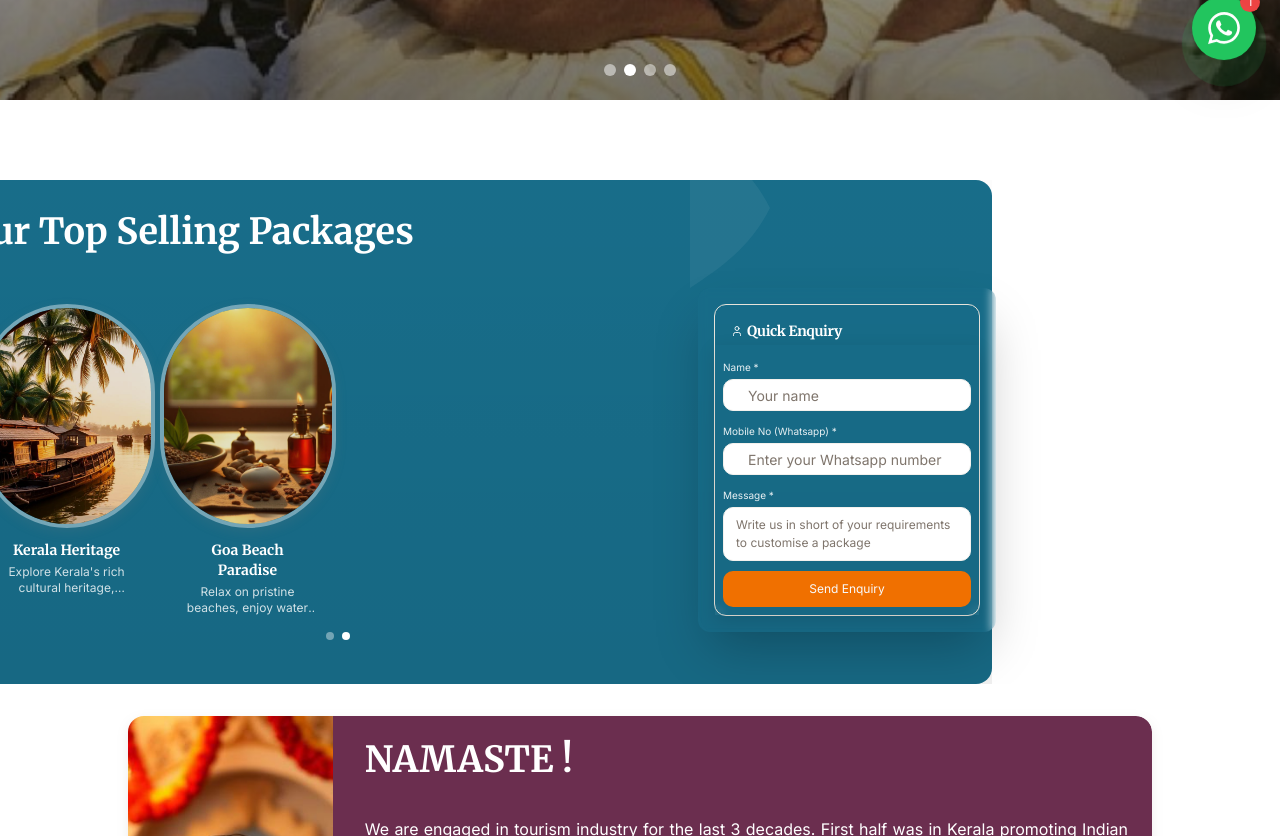
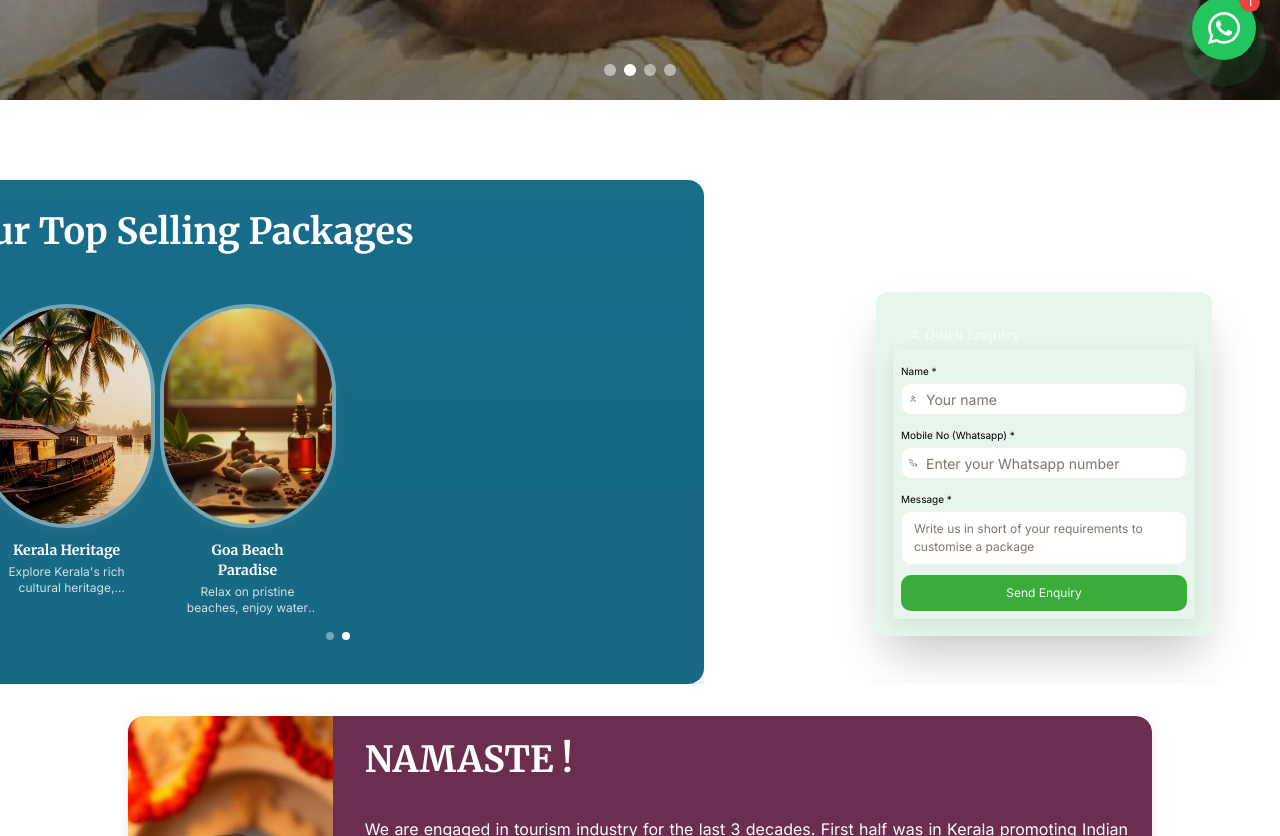
Before and after one commit to unniman123/joshyfinalwebsite, a React (Vite) app: page / in a window 1280 px wide. Shown: the part 700-1536 px from the top of the page. Built offline with nearby package versions, Linux system fonts and the light colour scheme.

Commit message:
cahnged the color of the quick inquiry and removed the form outside the blie panel

```diff
--- a/src/components/TourInquiryForm.tsx
+++ b/src/components/TourInquiryForm.tsx
@@ -62,31 +62,31 @@ const TourEnquiryForm = ({
   const formIdPrefix = formType === "dayOut" ? "dayOut" : "tour";
 
   return (
-    // Add a subtle defined border so the enquiry form reads as a distinct panel
-    <Card className="border border-white/12 shadow-none w-full bg-transparent">
+    // Add a subtle defined border so the enquiry form reads as a distinct panel (green theme)
+    <Card className="border border-green-200/20 shadow-none w-full bg-transparent">
       <CardHeader className="pb-1">
-        <CardTitle className="text-sm font-semibold text-white flex items-center gap-1">
+        <CardTitle className="text-sm font-semibold text-green-50 flex items-center gap-1">
           <User className="h-3 w-3 text-white/90" />
           {title}
         </CardTitle>
       </CardHeader>
       {/* Make inner background transparent to avoid doubling-up dark scrims - parent overlay already provides a subtle backdrop */}
-      <CardContent className="px-2 py-2" style={{ background: 'transparent', backdropFilter: 'blur(4px)', boxShadow: '0 6px 18px rgba(0,0,0,0.12)' }}>
+      <CardContent className="px-2 py-2" style={{ background: 'transparent', backdropFilter: 'blur(4px)', boxShadow: '0 6px 18px rgba(0,0,0,0.08)' }}>
         <form onSubmit={handleFormSubmit} className="space-y-1.5">
           {/* Name Field */}
           <div className="space-y-0.5">
-            <Label htmlFor={`${formIdPrefix}-name`} className="text-[10px] font-medium text-white/90">
+            <Label htmlFor={`${formIdPrefix}-name`} className="text-[10px] font-medium text-black">
               Name *
             </Label>
             <div className="relative">
-              <User className="absolute left-2 top-1/2 transform -translate-y-1/2 h-2 w-2 text-white/70" />
+              <User className="absolute left-2 top-1/2 transform -translate-y-1/2 h-2 w-2 text-black/60" />
               <Input
                 id={`${formIdPrefix}-name`}
                 type="text"
                 placeholder="Your name"
                 value={formData.name}
                 onChange={(e) => handleInputChange("name", e.target.value)}
-                className="pl-6 h-8 text-[12px] bg-white/8 text-white placeholder-[color:var(--form-placeholder)]"
+                className="pl-6 h-8 text-[12px] bg-white/8 text-black placeholder-[color:var(--form-placeholder)]"
                 required
               />
             </div>
@@ -94,18 +94,18 @@ const TourEnquiryForm = ({
 
           {/* Mobile No (WhatsApp) Field */}
           <div className="space-y-0.5">
-            <Label htmlFor={`${formIdPrefix}-mobile`} className="text-[10px] font-medium text-white/90">
+            <Label htmlFor={`${formIdPrefix}-mobile`} className="text-[10px] font-medium text-black">
               Mobile No (Whatsapp) *
             </Label>
             <div className="relative">
-              <Phone className="absolute left-2 top-1/2 transform -translate-y-1/2 h-2 w-2 text-white/70" />
+              <Phone className="absolute left-2 top-1/2 transform -translate-y-1/2 h-2 w-2 text-black/60" />
               <Input
                 id={`${formIdPrefix}-mobile`}
                 type="tel"
                 placeholder={phoneFieldPlaceholder || "Enter your Whatsapp number"}
                 value={formData.mobileNo}
                 onChange={(e) => handleInputChange("mobileNo", e.target.value)}
-                className="pl-6 h-8 text-[12px] bg-white/8 text-white placeholder-[color:var(--form-placeholder)]"
+                className="pl-6 h-8 text-[12px] bg-white/8 text-black placeholder-[color:var(--form-placeholder)]"
                 required
               />
             </div>
@@ -114,7 +114,7 @@ const TourEnquiryForm = ({
           {/* Message Field - conditionally rendered */}
           {showMessage && (
             <div className="space-y-0.5">
-              <Label htmlFor={`${formIdPrefix}-message`} className="text-[10px] font-medium text-white/90">
+              <Label htmlFor={`${formIdPrefix}-message`} className="text-[10px] font-medium text-black">
                 Message *
               </Label>
               <div className="relative">
@@ -123,7 +123,7 @@ const TourEnquiryForm = ({
                   placeholder={messagePlaceholder}
                   value={formData.message || ""}
                   onChange={(e) => handleInputChange("message", e.target.value)}
-                  className="min-h-[44px] text-[12px] resize-none bg-white/8 text-white placeholder-[color:var(--form-placeholder)]"
+                  className="min-h-[44px] text-[12px] resize-none bg-white/8 text-black placeholder-[color:var(--form-placeholder)]"
                   rows={2}
                   required
                 />
@@ -134,7 +134,7 @@ const TourEnquiryForm = ({
           {/* Date Field - conditionally rendered */}
           {showDate && (
             <div className="space-y-0.5">
-              <Label htmlFor={`${formIdPrefix}-date`} className="text-[10px] font-medium text-white/90">
+            <Label htmlFor={`${formIdPrefix}-date`} className="text-[10px] font-medium text-black">
                 Preferred Date *
               </Label>
               <div className="relative">
@@ -143,7 +143,7 @@ const TourEnquiryForm = ({
                   type="date"
                   value={formData.date || ""}
                   onChange={(e) => handleInputChange("date", e.target.value)}
-                  className="h-8 text-[12px] bg-white/8 text-white placeholder-[color:var(--form-placeholder)]"
+                  className="h-8 text-[12px] bg-white/8 text-black placeholder-[color:var(--form-placeholder)]"
                   required
                 />
               </div>
@@ -153,7 +153,7 @@ const TourEnquiryForm = ({
           {/* Destination Field - conditionally rendered */}
           {showDestination && (
             <div className="space-y-0.5">
-              <Label htmlFor={`${formIdPrefix}-destination`} className="text-[10px] font-medium text-white/90">
+            <Label htmlFor={`${formIdPrefix}-destination`} className="text-[10px] font-medium text-black">
                 Destination *
               </Label>
               <div className="relative">
@@ -163,7 +163,7 @@ const TourEnquiryForm = ({
                   placeholder="Enter destination"
                   value={formData.destination || ""}
                   onChange={(e) => handleInputChange("destination", e.target.value)}
-                  className="h-8 text-[12px] bg-white/8 text-white placeholder-[color:var(--form-placeholder)]"
+                  className="h-8 text-[12px] bg-white/8 text-black placeholder-[color:var(--form-placeholder)]"
                   required
                 />
               </div>
@@ -175,7 +175,7 @@ const TourEnquiryForm = ({
             <Button
               type="submit"
               className="w-full hover:shadow-brand transition-all duration-300 h-9 text-[12px]"
-              style={{ background: 'hsl(var(--button-primary-bg))', color: 'hsl(var(--button-primary-foreground))' }}
+              style={{ background: 'hsl(var(--success))', color: 'hsl(var(--button-primary-foreground))' }}
             >
               Send Enquiry
             </Button>
--- a/src/components/TourOffersSection.tsx
+++ b/src/components/TourOffersSection.tsx
@@ -136,14 +136,15 @@ const TourOffersSection = ({
         <div
           className="absolute left-0 top-0 h-full"
           style={{
-            width: 'calc(100% - 18rem)',
+            // Reduce the blue panel width so the enquiry form sits visually outside the panel
+            width: 'calc(100% - 36rem)',
             background: 'var(--offers-bg)',
             borderTopRightRadius: '1rem',
             borderBottomRightRadius: '1rem'
           }}
         />
         {/* optional scrim for subtle depth over the colored panel */}
-        <div className="absolute left-0 top-0 h-full" style={{ width: 'calc(100% - 18rem)', background: 'linear-gradient(0deg, rgba(0,0,0,0.06), rgba(0,0,0,0.01))' }} />
+        <div className="absolute left-0 top-0 h-full" style={{ width: 'calc(100% - 36rem)', background: 'linear-gradient(0deg, rgba(0,0,0,0.06), rgba(0,0,0,0.01))' }} />
 
         <div className="relative container mx-auto px-4 py-6 lg:py-8 max-w-6xl min-h-[220px]">
           {/* Section Header overlay - shifted left on large screens */}
@@ -198,11 +199,12 @@ const TourOffersSection = ({
               </div>
             </div>
 
-            {/* Right Column - mobile stacked form (desktop overlay will be absolute below) */}
+            {/* Right Column - enquiry form shown as a sibling column (mobile: dark card, desktop: semi-opaque light card) */}
             {showEnquiryForm && (
-              <div className="lg:w-[30%] mt-6 lg:mt-0 lg:relative">
-                <div className="lg:hidden w-full">
-                  <div className="bg-slate-900 text-white rounded-lg p-3">
+              <div className="lg:w-[30%] mt-6 lg:mt-0 lg:block">
+                <div className="w-full">
+                  {/* Change form panel color to green: dark green on mobile, subtle green overlay on desktop */}
+                  <div className="bg-green-900 lg:bg-green-600/10 text-white lg:text-green-900 rounded-lg lg:rounded-xl p-3 lg:p-4 shadow-sm lg:shadow-2xl">
                     <TourEnquiryForm
                       title={formConfig.title}
                       formType="tour"
@@ -217,40 +219,7 @@ const TourOffersSection = ({
             )}
           </div>
 
-          {/* Desktop-overlayed enquiry form aligned with carousel center */}
-          {showEnquiryForm && (
-            <div
-              className="hidden lg:block absolute z-50"
-              style={{
-                top: '42%',
-                right: '14rem',
-                transform: 'translateY(-50%)',
-                maxWidth: '28rem'
-              }}
-            >
-              <div className="-left-12 -mt-6">
-                <svg width="80" height="160" viewBox="0 0 80 160" fill="none" xmlns="http://www.w3.org/2000/svg" aria-hidden>
-                  <path d="M0 0 C30 20, 60 40, 80 80 C60 120, 30 140, 0 160 L0 0 Z" fill="rgba(255,255,255,0.06)" />
-                </svg>
-              </div>
-              <div className="w-full lg:max-w-xs">
-                <div className="px-2">
-                  {/* Stronger visual separation: semi-opaque backdrop, larger shadow, and border */}
-                  {/* remove outer border to avoid double-border with inner Card */}
-                  <div className="bg-white/6 backdrop-blur-sm text-white rounded-xl p-4 shadow-2xl">
-                    <TourEnquiryForm
-                      title={formConfig.title}
-                      formType="tour"
-                      showMessage={formConfig.fields.showMessage}
-                      showDate={formConfig.fields.showDate}
-                      showDestination={formConfig.fields.showDestination}
-                      messagePlaceholder={formConfig.fields.messagePlaceholder}
-                    />
-                  </div>
-                </div>
-              </div>
-            </div>
-          )}
+          {/* Desktop overlay removed; form is now a right-column sibling for clearer layout and accessibility */}
         </div>
       </div>
     </section>
```
